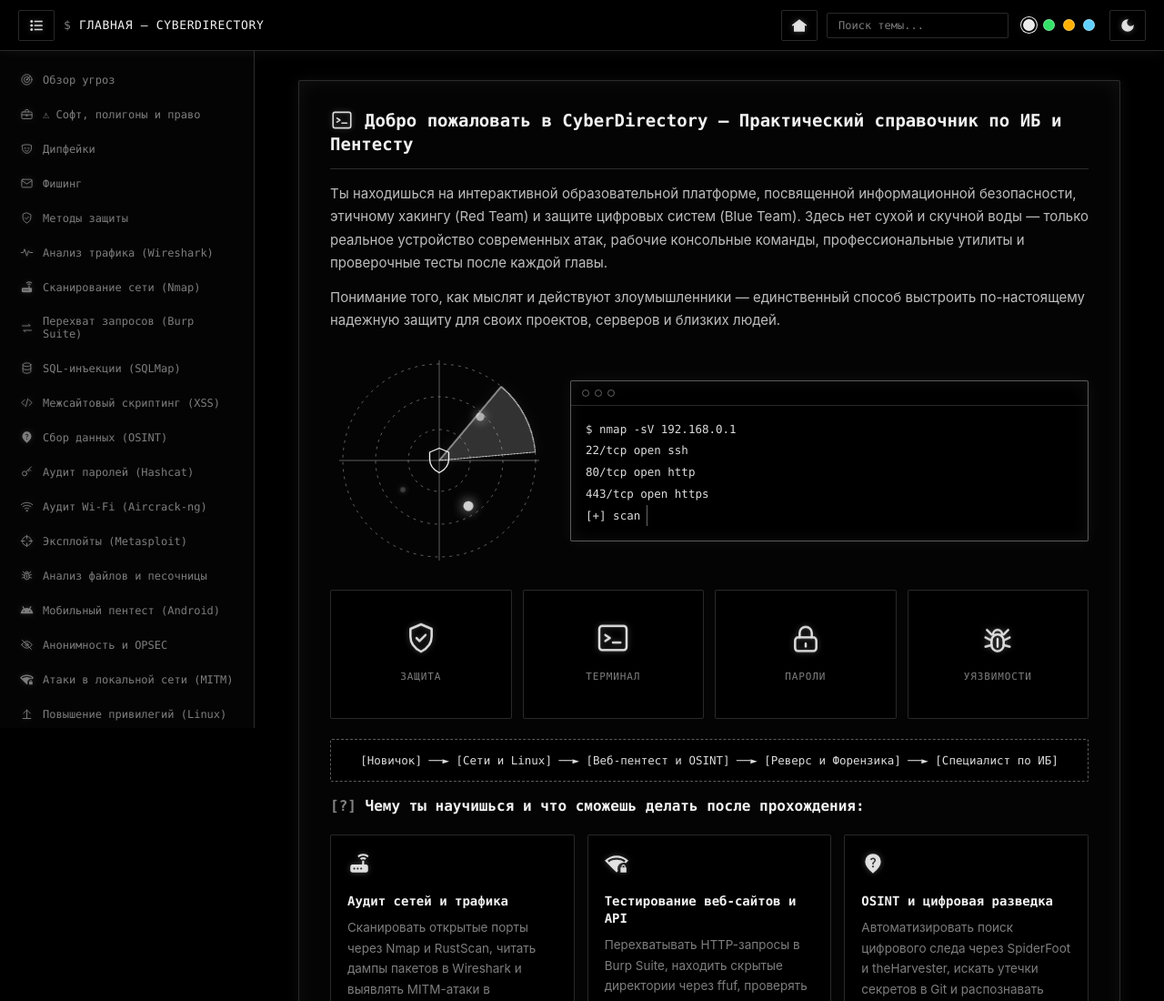
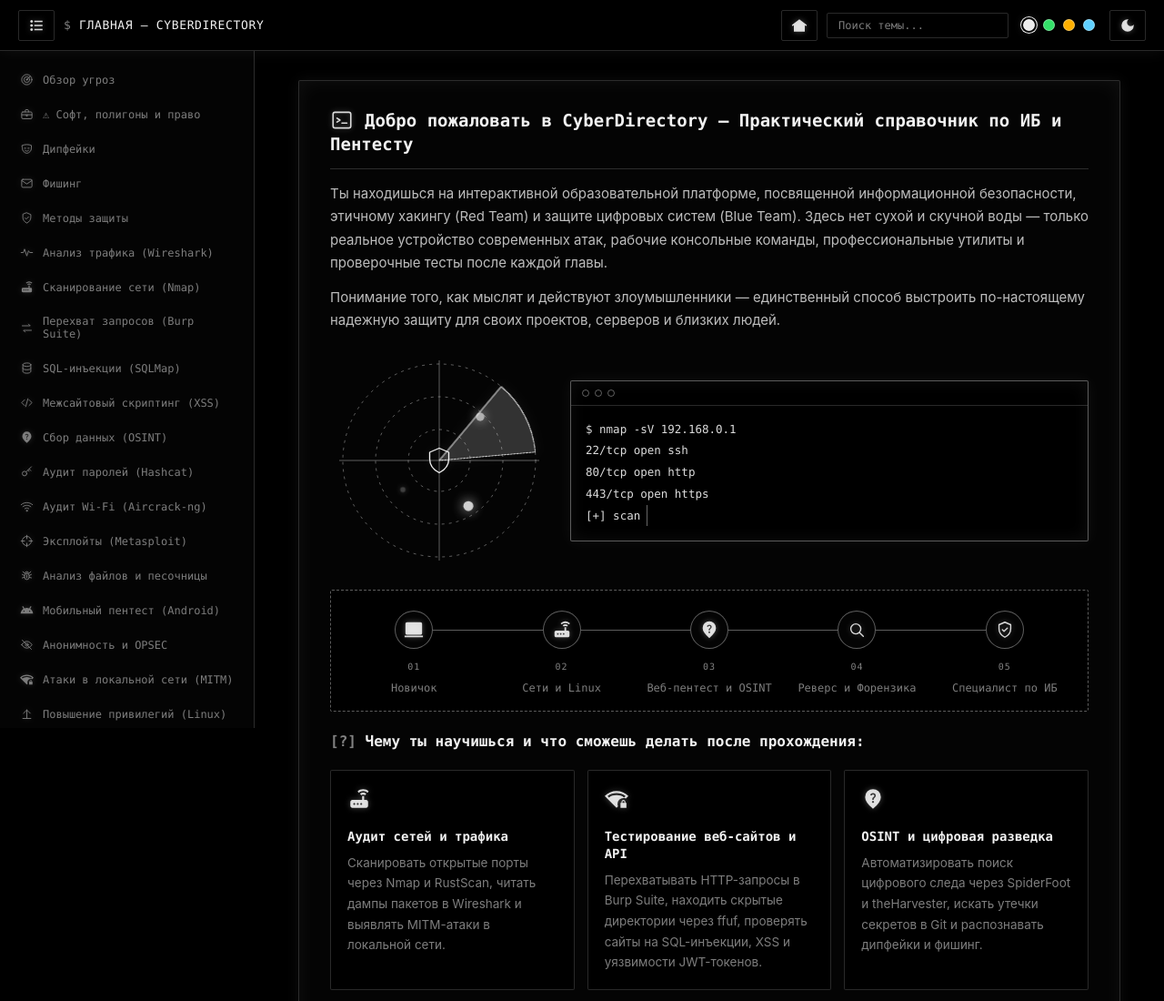
Before and after one commit to hidedawfasx/cyber-directory, a plain HTML site: page index.html in a window 1280 px wide. Shown: the top 1100 px of the page at 91% size. Drawn offline with Linux system fonts and the light colour scheme.

Commit message:
Дорожная карта обучения с иконками вместо строки; убраны плитки

```diff
--- a/index.html
+++ b/index.html
@@ -98,46 +98,33 @@
                 </div>
             </div>
 
-            <div class="icon-row">
-                <div class="icon-tile" tabindex="0">
-                    <div class="tile-face tile-front">
-                        <img src="images/shield.svg" alt="" width="40" height="40">
-                        <span>Защита</span>
-                    </div>
-                    <div class="tile-face tile-back">
-                        <p>Обновления, двухфакторная защита, шифрование и резервные копии.</p>
-                    </div>
+            <div class="roadmap">
+                <div class="step" tabindex="0">
+                    <div class="step-icon"><img src="images/pc.svg" alt="" width="22" height="22"></div>
+                    <small>01</small>
+                    <span>Новичок</span>
                 </div>
-                <div class="icon-tile" tabindex="0">
-                    <div class="tile-face tile-front">
-                        <img src="images/terminal.svg" alt="" width="40" height="40">
-                        <span>Терминал</span>
-                    </div>
-                    <div class="tile-face tile-back">
-                        <p>Nmap, Wireshark и Burp: команды и утилиты в деле.</p>
-                    </div>
+                <div class="step" tabindex="0">
+                    <div class="step-icon"><img src="images/router.svg" alt="" width="22" height="22"></div>
+                    <small>02</small>
+                    <span>Сети и Linux</span>
                 </div>
-                <div class="icon-tile" tabindex="0">
-                    <div class="tile-face tile-front">
-                        <img src="images/lock.svg" alt="" width="40" height="40">
-                        <span>Пароли</span>
-                    </div>
-                    <div class="tile-face tile-back">
-                        <p>Хеши, Hashcat и почему длинная фраза лучше сложного пароля.</p>
-                    </div>
+                <div class="step" tabindex="0">
+                    <div class="step-icon"><img src="images/osint.svg" alt="" width="22" height="22"></div>
+                    <small>03</small>
+                    <span>Веб-пентест и OSINT</span>
                 </div>
-                <div class="icon-tile" tabindex="0">
-                    <div class="tile-face tile-front">
-                        <img src="images/bug.svg" alt="" width="40" height="40">
-                        <span>Уязвимости</span>
-                    </div>
-                    <div class="tile-face tile-back">
-                        <p>SQL-инъекции, XSS и JWT: как их находят и закрывают.</p>
-                    </div>
+                <div class="step" tabindex="0">
+                    <div class="step-icon"><img src="images/search.svg" alt="" width="22" height="22"></div>
+                    <small>04</small>
+                    <span>Реверс и Форензика</span>
+                </div>
+                <div class="step" tabindex="0">
+                    <div class="step-icon"><img src="images/shield.svg" alt="" width="22" height="22"></div>
+                    <small>05</small>
+                    <span>Специалист по ИБ</span>
                 </div>
             </div>
-
-            <div class="ascii-diagram">[Новичок] ──► [Сети и Linux] ──► [Веб-пентест и OSINT] ──► [Реверс и Форензика] ──► [Специалист по ИБ]</div>
 
             <h3>Чему ты научишься и что сможешь делать после прохождения:</h3>
             <div class="skills-grid">
--- a/style.css
+++ b/style.css
@@ -747,7 +747,7 @@ main section {
     width: 0;
     overflow: hidden;
     white-space: nowrap;
-    border-right: 1px solid var(--accent);
+    border-right: 1px solid transparent;
     animation: typeLine 10s steps(30) infinite;
 }
 
@@ -756,78 +756,99 @@ main section {
 .mini-term-body .t4 { animation-delay: 3.2s; }
 .mini-term-body .t5 { animation-delay: 4.2s; }
 
-.icon-row {
-    display: grid;
-    grid-template-columns: repeat(auto-fit, minmax(130px, 1fr));
-    gap: 12px;
+.roadmap {
+    display: flex;
+    justify-content: space-between;
     margin: 22px 0;
+    padding: 22px 10px 16px;
+    border: 1px dashed var(--border-bright);
+    border-radius: 2px;
+    background: var(--code-bg);
+    overflow-x: auto;
 }
 
-.icon-tile {
+.step {
     position: relative;
-    height: 142px;
-    perspective: 700px;
-    outline: none;
-    cursor: pointer;
-}
-
-.tile-face {
-    position: absolute;
-    inset: 0;
+    flex: 1 1 0;
+    min-width: 104px;
     display: flex;
     flex-direction: column;
     align-items: center;
-    justify-content: center;
-    gap: 10px;
-    padding: 12px;
-    border: 1px solid var(--border);
-    border-radius: 2px;
-    background: var(--code-bg);
-    backface-visibility: hidden;
-    -webkit-backface-visibility: hidden;
-    transition: transform 0.55s cubic-bezier(0.2, 0.8, 0.2, 1), border-color 0.25s ease, box-shadow 0.25s ease;
+    gap: 6px;
+    text-align: center;
+    outline: none;
+    cursor: default;
 }
 
-.tile-back {
-    transform: rotateY(180deg);
-    text-align: center;
-    border-color: var(--border-bright);
-    box-shadow: 0 0 20px var(--glow), inset 0 0 18px var(--glow-soft);
+.step::before,
+.step::after {
+    content: "";
+    position: absolute;
+    top: 21px;
+    right: 50%;
+    height: 1px;
+    width: 100%;
+    background: var(--border-bright);
 }
 
-.tile-back p {
-    margin: 0;
-    font-size: 12.5px;
-    line-height: 1.5;
-    color: var(--text);
+.step::after {
+    width: 0;
+    background: var(--accent);
+    box-shadow: 0 0 8px var(--glow);
+    transition: width 0.4s ease;
 }
 
-.icon-tile:hover .tile-front,
-.icon-tile:focus .tile-front {
-    transform: rotateY(-180deg);
+.step:first-child::before,
+.step:first-child::after {
+    display: none;
 }
 
-.icon-tile:hover .tile-back,
-.icon-tile:focus .tile-back {
-    transform: rotateY(0deg);
+.step:hover::after,
+.step:focus::after {
+    width: 100%;
 }
 
-.icon-tile img {
-    width: 40px;
-    height: 40px;
-    animation: floatIcon 3.2s ease-in-out infinite;
+.step-icon {
+    position: relative;
+    z-index: 1;
+    display: flex;
+    align-items: center;
+    justify-content: center;
+    width: 42px;
+    height: 42px;
+    border: 1px solid var(--border-bright);
+    border-radius: 50%;
+    background: var(--card);
+    transition: transform 0.3s ease, border-color 0.3s ease, box-shadow 0.3s ease;
 }
 
-.icon-tile:nth-child(2) img { animation-delay: 0.4s; }
-.icon-tile:nth-child(3) img { animation-delay: 0.8s; }
-.icon-tile:nth-child(4) img { animation-delay: 1.2s; }
+.step:hover .step-icon,
+.step:focus .step-icon {
+    transform: translateY(-4px) scale(1.1);
+    border-color: var(--accent);
+    box-shadow: 0 0 18px var(--glow);
+}
 
-.icon-tile span {
+.step small {
+    margin-top: 6px;
     font-family: var(--mono);
-    font-size: 11px;
-    letter-spacing: 0.08em;
-    text-transform: uppercase;
+    font-size: 10px;
+    color: var(--accent-dim);
+    letter-spacing: 0.1em;
+}
+
+.step span {
+    padding: 0 6px;
+    font-family: var(--mono);
+    font-size: 12px;
+    line-height: 1.4;
     color: var(--muted);
+    transition: color 0.25s ease;
+}
+
+.step:hover span,
+.step:focus span {
+    color: var(--heading);
 }
 
 .skills-grid {
```
